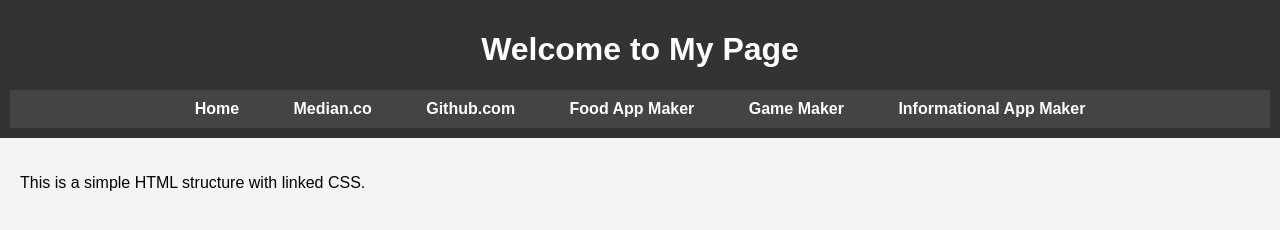
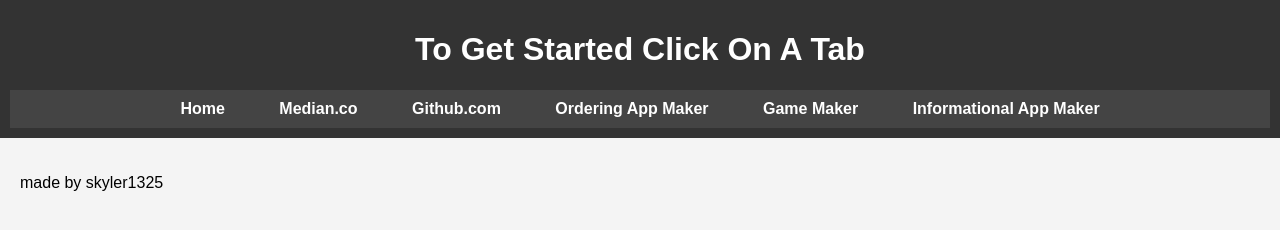
Before and after one commit to skyler1325/app-maker, a plain HTML site: page index.html in a window 1280 px wide. Drawn offline with Linux system fonts and the light colour scheme.

Commit message:
Update index.html

```diff
--- a/index.html
+++ b/index.html
@@ -3,25 +3,25 @@
 <head>
     <meta charset="UTF-8">
     <meta name="viewport" content="width=device-width, initial-scale=1.0">
-    <title>Basic Page</title>
+    <title>Mobile App Maker</title>
     <link rel="stylesheet" href="styles.css">
 </head>
 <body>
     <header>
-        <h1>Welcome to My Page</h1>
+        <h1>To Get Started Click On A Tab</h1>
         <nav>
             <ul>
                 <li><a href="#">Home</a></li>
                 <li><a href="Median.html">Median.co</a></li>
                 <li><a href="Github.html">Github.com</a></li>
-                <li><a href="Food.html">Food App Maker</a></li>
+                <li><a href="Ordering.html">Ordering App Maker</a></li>
                 <li><a href="Game.html">Game Maker</a></li>
                 <li><a href="Info.html">Informational App Maker</a></li>
             </ul>
         </nav>
     </header>
     <main>
-        <p>This is a simple HTML structure with linked CSS.</p>
+        <p>made by skyler1325</p></p>
     </main>
 </body>
 </html>
```
